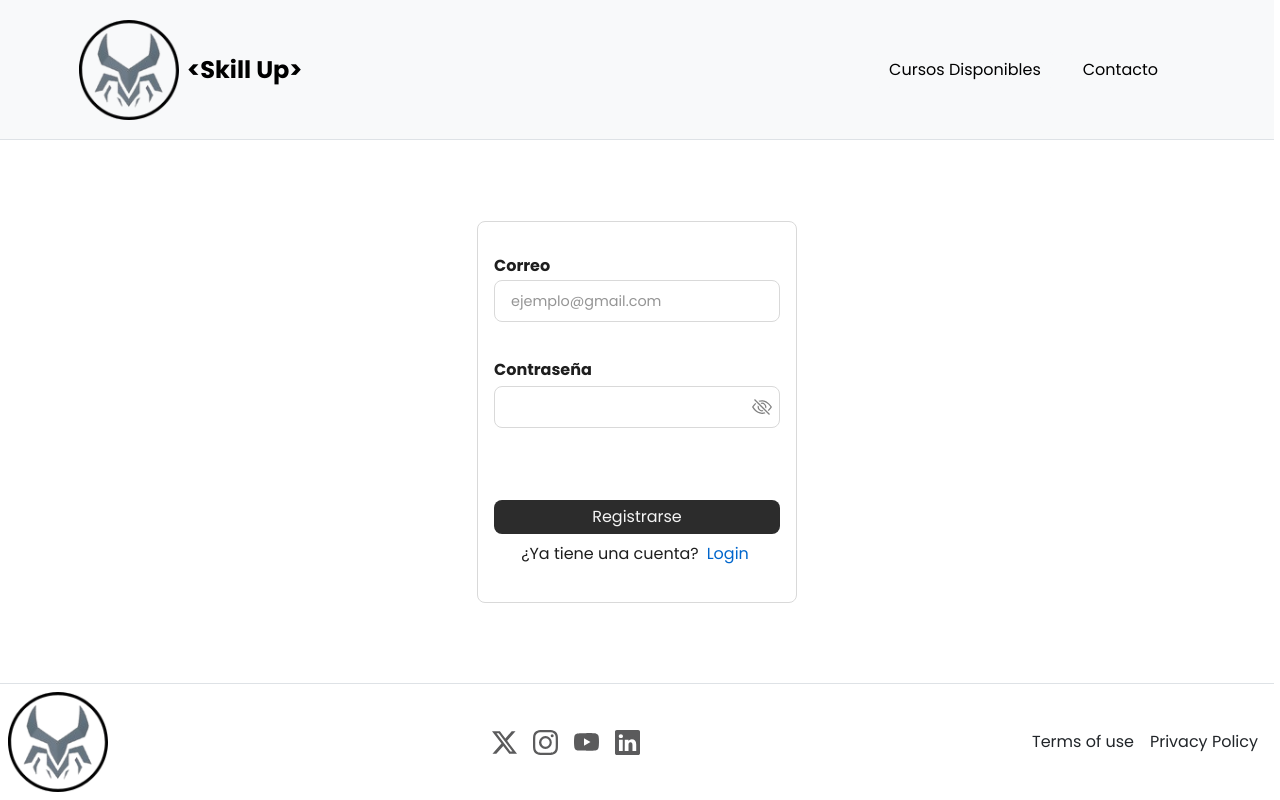
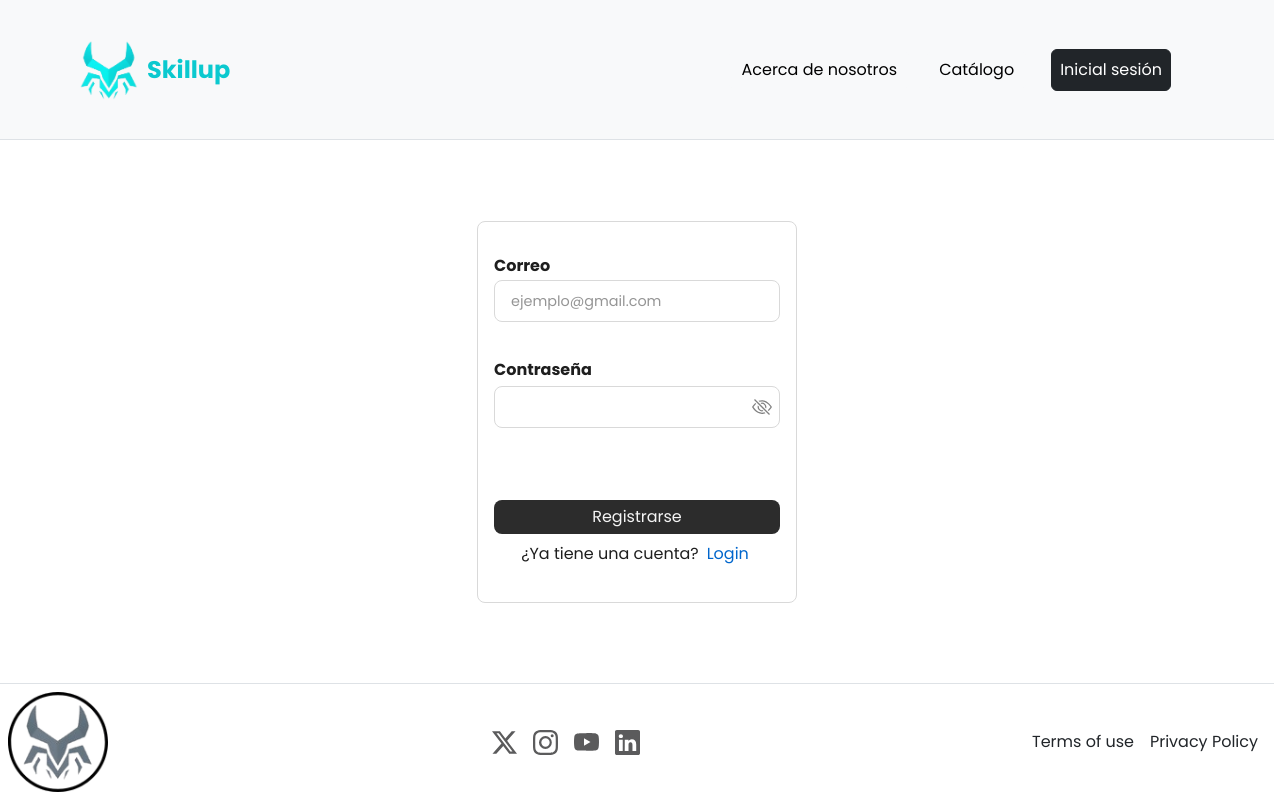
Before and after one commit to No-Country-simulation/c20-14-m-python-react, a React (Vite) app: page /registro in a window 1280 px wide. Built offline with nearby package versions, Linux system fonts and the light colour scheme.

Commit message:
PULIENDO navbar

```diff
--- a/src/App/router/children.jsx
+++ b/src/App/router/children.jsx
@@ -18,7 +18,8 @@ export const SIGN_UP = {
 
 export const STUDENTS = {
 	id: crypto.randomUUID(),
-	path: "/estudiantes",
+	path: "estudiantes",
+	to: "/estudiantes",
 	name: "Estudiantes",
 	element: (
 		<RouteProtector>
@@ -29,22 +30,29 @@ export const STUDENTS = {
 
 export const INICIO = {
 	id: crypto.randomUUID(),
-	path: "/",
+	path: "",
+	to: "/",
 	name: "inicio",
 	element: <Inicio />
 };
 
 export const USER_PROFILE = {
 	id: crypto.randomUUID(),
-	path: "/perfil",
+	path: "perfil",
+	to: "/perfil",
 	name: "Perfil",
-	element: <UserProfile />
+	element: (
+		<RouteProtector>
+			<UserProfile />
+		</RouteProtector>
+	)
 };
 
 export const CATALOGUE = {
 	id: crypto.randomUUID(),
-	path: "/catalogue",
-	name: "catalogue",
+	path: "catalogue",
+	to: "/catalogue",
+	name: "Catálogo",
 	element: <Catalogue />
 };
 
--- a/src/App/router/router.jsx
+++ b/src/App/router/router.jsx
@@ -10,7 +10,7 @@ import { ABOUT } from "./children.jsx";
 
 export const router = createBrowserRouter([
 	{
-		path: "/",
+		path: "",
 		element: <App />,
 		errorElement: <NotFound404 />,
 		children: [
--- a/src/App/views/Inicio/Hero.jsx
+++ b/src/App/views/Inicio/Hero.jsx
@@ -15,7 +15,7 @@ const Hero = () => {
 					<Col className={css.heroText} xs={12} md={6} lg={4}>
 						<h1 className={css.heroText_ppal}>
 							Encuentra
-							<span className={css.greenText}> cursos y carreras </span>
+							<span className={css.greenText}> cursos </span>
 							de
 							<span className={css.pinkText}> alta especialización </span>
 							con
--- a/src/App/views/Inicio/css.module.css
+++ b/src/App/views/Inicio/css.module.css
@@ -1,7 +1,7 @@
 @import url("https://fonts.googleapis.com/css2?family=Poppins:ital,wght@0,100;0,200;0,300;0,400;0,500;0,600;0,700;0,800;0,900;1,100;1,200;1,300;1,400;1,500;1,600;1,700;1,800;1,900&display=swap");
 
 .greenText {
-	color: #16f8b6;
+	color: #0bc9cf;
 }
 
 .pinkText {
@@ -65,7 +65,7 @@ img.center {
 .heroGrid .gridElement:nth-child(1) {
 	grid-column: 2/4;
 	grid-row: 1/2;
-	color: #16f8b6;
+	color: #0bc9cf;
 	background-color: #0c1036;
 	text-align: center;
 	display: grid;
--- a/src/App/views/Login/hooks/useLogin.jsx
+++ b/src/App/views/Login/hooks/useLogin.jsx
@@ -19,7 +19,7 @@ export const useLogin = () => {
 		loginService(controller.signal, credentials)
 			.then(({ token }) => {
 				updateToken(token);
-				navegate(STUDENTS.path);
+				navegate(STUDENTS.to);
 			})
 			.catch(() => setErr(true))
 			.finally(() => setLoading(false));
--- a/src/components/NavBar/NavBar.css
+++ b/src/components/NavBar/NavBar.css
@@ -1,4 +1,8 @@
 /* NavBar.css */
+.txt_logo {
+	color: #0bc9cf;
+}
+
 .container {
 	height: 100px; /* Ajusta el alto del Navbar */
 	display: flex;
@@ -20,7 +24,6 @@
 	padding: 1rem; /* Opcional: Espaciado interno */
 	z-index: 1050;
 }
-
 
 /* Media queries para pantallas medianas y pequeñas */
 @media (max-width: 1200px) {
--- a/src/components/NavBar/NavBar.jsx
+++ b/src/components/NavBar/NavBar.jsx
@@ -1,6 +1,6 @@
 import { Navbar, Nav, Container } from "react-bootstrap";
 import Button from "react-bootstrap/Button";
-import logo3 from "./logo3.png";
+import logo from "./skill.png";
 import "./NavBar.css";
 import { Link, useLocation } from "react-router-dom";
 import {
@@ -11,7 +11,6 @@ import {
 	STUDENTS,
 	USER_PROFILE
 } from "../../App/router/children";
-import { FaUserCircle } from "react-icons/fa";
 import { useAuth } from "../../auth/useAuth.js";
 
 function NavBar() {
@@ -19,256 +18,7 @@ function NavBar() {
 	const logout = useAuth(auth => auth.logout);
 	const token = useAuth(auth => auth.token);
 	const { pathname } = useLocation();
-	if (pathname === "/about") {
-		return (
-			<Navbar
-				className="custom-navbar  border-bottom"
-				bg="light"
-				variant="light"
-				expand="lg"
-			>
-				<Container className="justify-content-center">
-					<Navbar.Brand
-						as={Link}
-						to={INICIO.path}
-						className="d-flex align-items-center  mx-auto"
-					>
-						<img
-							src={logo3}
-							width="100"
-							height="100"
-							className="d-inline-block align-top"
-							alt="logo"
-						/>
-						<span className="ms-2 fs-4 fw-bold">{`<Skill Up>`}</span>{" "}
-					</Navbar.Brand>
-				</Container>
-			</Navbar>
-		);
-	}
-	if (pathname === "/perfil") {
-		return (
-			<Navbar
-				className="custom-navbar  border-bottom"
-				bg="light"
-				variant="light"
-				expand="lg"
-			>
-				<Container>
-					<Navbar.Brand
-						as={Link}
-						to={INICIO.path}
-						className="d-flex align-items-center"
-					>
-						<img
-							src={logo3}
-							width="100"
-							height="100"
-							className="d-inline-block align-top"
-							alt="logo"
-						/>
-						<span className="ms-2 fs-4 fw-bold">{`<Skill Up>`}</span>{" "}
-					</Navbar.Brand>
-					<Navbar.Toggle aria-controls="basic-navbar-nav" />
-					<Navbar.Collapse id="basic-navbar-nav">
-						<Nav className="mx-auto"></Nav>
-						<Nav className="ms-auto">
-							{/* <Nav.Link href="#Recomendaciones">
-								<Button variant="light" size="md">
-									Recomendaciones
-								</Button>
-							</Nav.Link> */}
-							<Nav.Link href="#CursosDisponibles">
-								<Button variant="light" size="md">
-									Cursos Disponibles
-								</Button>
-							</Nav.Link>
-							<Nav.Link href="#Dashboard">
-								<Button variant="light" size="md">
-									Dashboard
-								</Button>
-							</Nav.Link>
-							<Nav.Link href="#Certificados">
-								<Button variant="light" size="md">
-									Certificados
-								</Button>
-							</Nav.Link>
-							<Nav.Link href="#Favoritos">
-								<Button variant="light" size="md">
-									Favoritos
-								</Button>
-							</Nav.Link>
-							<Nav.Link as={Link} to={USER_PROFILE.path}>
-								<Button
-									variant="light"
-									size="md"
-									className="d-flex align-items-center"
-								>
-									<FaUserCircle size={24} />
-									<span className="ms-2">Perfil</span>
-								</Button>
-							</Nav.Link>
-						</Nav>
-					</Navbar.Collapse>
-				</Container>
-			</Navbar>
-		);
-	}
 
-	if (pathname === "/estudiantes") {
-		return (
-			<Navbar
-				className="custom-navbar  border-bottom"
-				bg="light"
-				variant="light"
-				expand="lg"
-			>
-				<Container>
-					<Navbar.Brand
-						as={Link}
-						to={INICIO.path}
-						className="d-flex align-items-center"
-					>
-						<img
-							src={logo3}
-							width="100"
-							height="100"
-							className="d-inline-block align-top"
-							alt="logo"
-						/>
-						<span className="ms-2 fs-4 fw-bold">{`<Skill Up>`}</span>{" "}
-					</Navbar.Brand>
-					<Navbar.Toggle aria-controls="basic-navbar-nav" />
-					<Navbar.Collapse id="basic-navbar-nav">
-						<Nav className="mx-auto"></Nav>
-						<Nav className="ms-auto">
-							<Nav.Link href="#Recomendaciones">
-								<Button variant="light" size="md">
-									Recomendados
-								</Button>
-							</Nav.Link>
-							<Nav.Link href="#CursosDisponibles" as={Link} to={CATALOGUE.path}>
-								<Button variant="light" size="md">
-									Cursos
-								</Button>
-							</Nav.Link>
-
-							<Nav.Link href="#MisCursos">
-								<Button variant="light" size="md">
-									Mis Cursos
-								</Button>
-							</Nav.Link>
-
-							<Nav.Link href="#Favoritos">
-								<Button variant="light" size="md">
-									Favoritos
-								</Button>
-							</Nav.Link>
-							<Nav.Link href="#Contact">
-								<Button variant="light" size="md">
-									Contacto
-								</Button>
-							</Nav.Link>
-							<Nav.Link as={Link} to={USER_PROFILE.path}>
-								<Button
-									variant="light"
-									size="md"
-									className="d-flex align-items-center"
-								>
-									<FaUserCircle size={24} />
-									<span className="ms-2">Perfil</span>
-								</Button>
-							</Nav.Link>
-							<div className="d-flex ms-3 align-items-center">
-								{/* SignUp == vista registro */}
-								<Nav.Link as={Link} to={LOGIN.path} className="p-0">
-									<Button
-										variant="dark"
-										size="md"
-										className="me-2 p-2"
-										onClick={logout}
-									>
-										Cerrar Sesión
-									</Button>
-								</Nav.Link>
-							</div>
-						</Nav>
-					</Navbar.Collapse>
-				</Container>
-			</Navbar>
-		);
-	}
-	if (pathname === "/login") {
-		return (
-			<Navbar
-				className="custom-navbar  border-bottom"
-				bg="light"
-				variant="light"
-				expand="lg"
-			>
-				<Container className="justify-content-center">
-					<Navbar.Brand
-						as={Link}
-						to={INICIO.path}
-						className="d-flex align-items-center mx-auto"
-					>
-						<img
-							src={logo3}
-							width="100"
-							height="100"
-							className="d-inline-block align-top"
-							alt="logo"
-						/>
-						<span className="ms-2 fs-4 fw-bold">{`<Skill Up>`}</span>{" "}
-					</Navbar.Brand>
-				</Container>
-			</Navbar>
-		);
-	}
-
-	if (pathname === "/registro") {
-		return (
-			<Navbar
-				className="custom-navbar  border-bottom"
-				bg="light"
-				variant="light"
-				expand="lg"
-			>
-				<Container>
-					<Navbar.Brand
-						as={Link}
-						to={INICIO.path}
-						className="d-flex align-items-center"
-					>
-						<img
-							src={logo3}
-							width="100"
-							height="100"
-							className="d-inline-block align-top"
-							alt="logo"
-						/>
-						<span className="ms-2 fs-4 fw-bold">{`<Skill Up>`}</span>{" "}
-					</Navbar.Brand>
-					<Navbar.Toggle aria-controls="basic-navbar-nav" />
-					<Navbar.Collapse id="basic-navbar-nav">
-						<Nav className="mx-auto"></Nav>
-						<Nav className="ms-auto">
-							<Nav.Link href="#CursosDisponibles">
-								<Button variant="light" size="md">
-									Cursos Disponibles
-								</Button>
-							</Nav.Link>
-							<Nav.Link href="#Contact">
-								<Button variant="light" size="md">
-									Contacto
-								</Button>
-							</Nav.Link>
-						</Nav>
-					</Navbar.Collapse>
-				</Container>
-			</Navbar>
-		);
-	}
 	//inicio
 	return (
 		<Navbar
@@ -280,18 +30,17 @@ function NavBar() {
 			<Container>
 				<Navbar.Brand
 					as={Link}
-					to={INICIO.path}
+					to={INICIO.to}
 					className="d-flex align-items-center"
 				>
 					<img
-						src={logo3}
-						width="100"
-						height="100"
+						src={logo}
+						width="60"
+						height="60"
 						className="d-inline-block align-top"
 						alt="logo"
 					/>
-					<span className="ms-2 fs-4 fw-bold">{`<Skill Up>`}</span>{" "}
-					{/* Texto al lado del logo */}
+					<span className="txt_logo ms-2 fs-4 fw-bold">Skillup</span>{" "}
 				</Navbar.Brand>
 				<Navbar.Toggle aria-controls="basic-navbar-nav" />
 				<Navbar.Collapse id="basic-navbar-nav">
@@ -301,30 +50,54 @@ function NavBar() {
 								Acerca de nosotros
 							</Button>
 						</Nav.Link>
+
+						{pathname === INICIO.to && (
 							<Nav.Link href="#Recomendaciones">
 								<Button variant="light" size="md">
 									Recomendaciones
 								</Button>
 							</Nav.Link>
+						)}
 
 						<Nav.Link href="#CursosDisponibles" as={Link} to={CATALOGUE.path}>
 							<Button variant="light" size="md">
-								Cursos
+								{CATALOGUE.name}
 							</Button>
 						</Nav.Link>
+
+						{(pathname === STUDENTS.to || pathname === INICIO.to) && (
 							<Nav.Link href="#Contact">
 								<Button variant="light" size="md">
 									Contacto
 								</Button>
 							</Nav.Link>
+						)}
+
+						{token && (
+							<Nav.Link as={Link} to={USER_PROFILE.to}>
+								<Button variant="light" size="md">
+									{USER_PROFILE.name}
+								</Button>
+							</Nav.Link>
+						)}
+
+						{token && (
+							<Nav.Link as={Link} to={STUDENTS.to}>
+								<Button variant="light" size="md">
+									{STUDENTS.name}
+								</Button>
+							</Nav.Link>
+						)}
+
 						<div className="d-flex ms-3 align-items-center">
-							<Nav.Link
-								as={Link}
-								to={token ? STUDENTS.path : LOGIN.path}
-								className="p-0"
+							<Nav.Link as={Link} to={!token && LOGIN.to} className="p-0">
+								<Button
+									variant="dark"
+									size="md"
+									className="me-2 p-2"
+									onClick={token && logout}
 								>
-								<Button variant="dark" size="md" className="me-2 p-2">
-									{token ? STUDENTS.name : "Inicial sesión"}
+									{token ? "Cerrar Sesión" : "Inicial sesión"}
 								</Button>
 							</Nav.Link>
 						</div>
```
Lines whose indentation alone changed are shown as unchanged.
